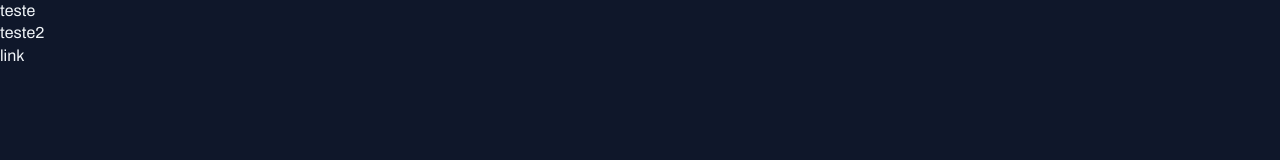
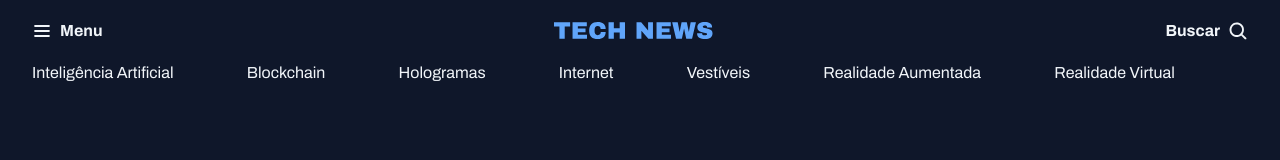
Before and after one commit to MatheusCardoso7/portaldenoticias, a plain HTML site: page index.html in a window 1280 px wide. Drawn offline with Linux system fonts and the light colour scheme.

Commit message:
Criando o header

```diff
--- a/Styles/global.css
+++ b/Styles/global.css
@@ -5,14 +5,14 @@
 }
 
 :root {
-  --brand-color-light:#60A5FA;
-  --brand-color-dark:#1D4ED8;
-  --bg-color:#0F172A;
-  --stroke-color:#1E293B;
-  --text-color-primary:#F1F5F9;
-  --text-color-secondary:#CBD5E1;
+  --brand-color-light: #60a5fa;
+  --brand-color-dark: #1d4ed8;
+  --bg-color: #0f172a;
+  --stroke-color: #1e293b;
+  --text-color-primary: #f1f5f9;
+  --text-color-secondary: #cbd5e1;
 
-  --font-family: 'Archivo', sans-serif;
+  --font-family: "Archivo", sans-serif;
   --h1: 800 24px/135% var(--font-family);
   --h2: 800 16px/140% var(--font-family);
   --h3: 800 14px/140% var(--font-family);
@@ -36,6 +36,22 @@
   color: var(--brand-color-light);
 }
 
-h1, h2, h3 {
+h1,
+h2,
+h3 {
   font: inherit;
 }
+
+.container {
+  max-width: 1280px;
+  padding-inline: 32px;
+  margin-inline: auto;
+}
+
+.grid {
+  display: grid;
+}
+
+.grid-flow-column {
+  grid-auto-flow: column;
+}
--- /dev/null
+++ b/Styles/header.css
@@ -0,0 +1,23 @@
+#primary {
+  padding-block: 20px;
+
+  div {
+    display: flex;
+    align-items: center;
+    gap: 8px;
+  }
+
+  div:nth-child(2) {
+    margin-inline: auto;
+  }
+
+  div:nth-child(3) {
+    justify-self: end;
+  }
+}
+
+secondary {
+  padding-block: 14px;
+  border: solid 1px var(--stroke-color);
+  border-inline: none;
+}
--- a/Styles/index.css
+++ b/Styles/index.css
@@ -1 +1,2 @@
 @import url(global.css);
+@import url(header.css);
--- a/index.html
+++ b/index.html
@@ -14,8 +14,29 @@
     />
   </head>
   <body>
-    <h1>teste</h1>
-    <h2>teste2</h2>
-    <a href="#">link</a>
+    <header class="container">
+      <nav id="primary" class="grid grid-flow-column">
+        <div>
+          <img src="assets/icons/List.svg" alt="ícone de menu" />
+          <strong>Menu</strong>
+        </div>
+        <div>
+          <img src="assets/logo.svg" alt="TechNews logo" />
+        </div>
+        <div>
+          <strong>Buscar</strong>
+          <img src="assets/icons/MagnifyingGlass.svg" alt="ícone de lupa" />
+        </div>
+      </nav>
+      <nav id="secondary" class="grid grid-flow-column">
+        <a href="#">Inteligência Artificial</a>
+        <a href="#">Blockchain</a>
+        <a href="#">Hologramas</a>
+        <a href="#">Internet</a>
+        <a href="#">Vestíveis</a>
+        <a href="#">Realidade Aumentada</a>
+        <a href="#">Realidade  Virtual</a>
+      </nav>
+    </header>
   </body>
 </html>
```
Also changed, not shown: assets/icons/ArrowRight-hover.svg (renamed from assets/ArrowRight.svg), assets/icons/ArrowRight.svg (added), assets/icons/List.svg (renamed from assets/List.svg), assets/icons/MagnifyingGlass.svg (renamed from assets/MagnifyingGlass.svg), assets/logo.svg (added).
